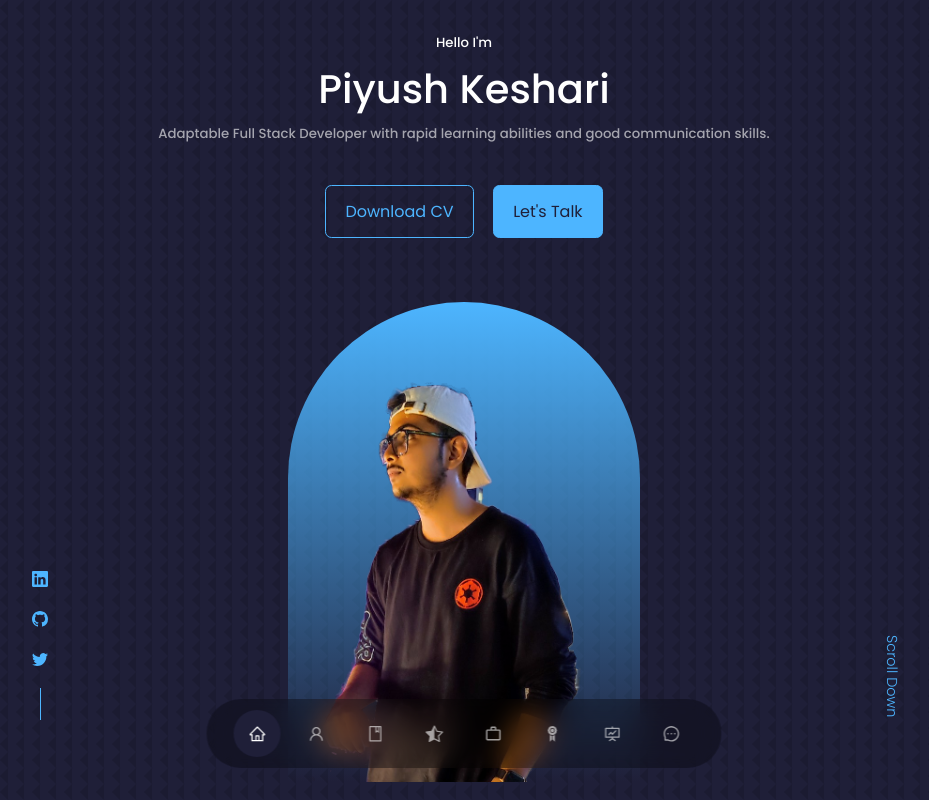
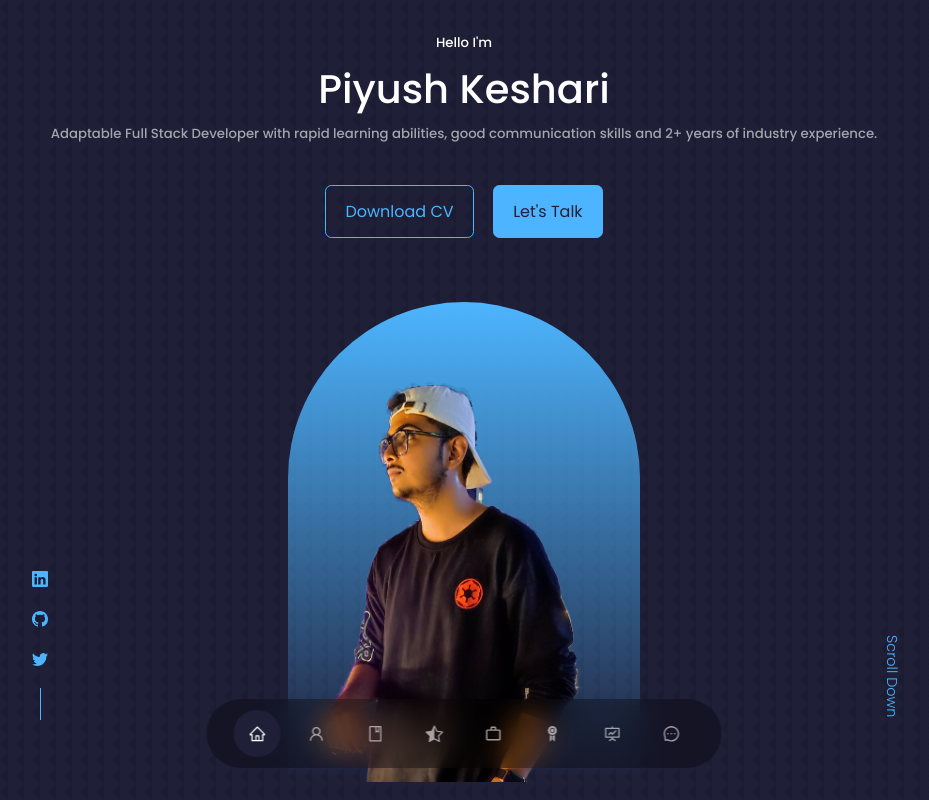
Before and after one commit to KeshariPiyush24/KeshariPiyush24.github.io, a React (Create React App) app: page / in a window 1280 px wide. Shown: the top 800 px of the page, without its empty margins (176-1105 px from the left). Built offline with nearby package versions, Linux system fonts and the light colour scheme.

Commit message:
updated about text

```diff
--- a/src/components/header/Header.jsx
+++ b/src/components/header/Header.jsx
@@ -10,7 +10,7 @@ const Header = () => {
       <div className="container header_container">
         <h5>Hello I'm</h5>
         <h1>Piyush Keshari</h1>
-        <h5 className="text-light">Adaptable Full Stack Developer with rapid learning abilities and good communication skills.</h5>
+        <h5 className="text-light">Adaptable Full Stack Developer with rapid learning abilities, good communication skills and 2+ years of industry experience.</h5>
         <CTA />
         <HeaderSocials />
         <div className="me">
```
